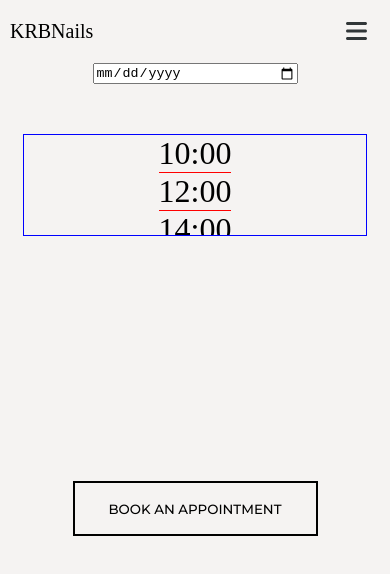
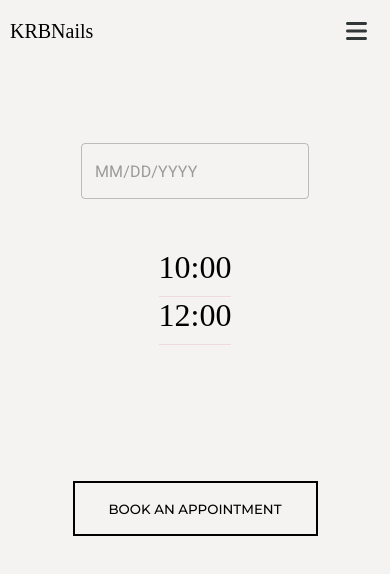
Before and after one commit to o897/krbnails-frontend, a React (Vite) app: page /date in a window 390 px wide. Shown: the top 574 px of the page. Built offline with nearby package versions, Linux system fonts and the light colour scheme.

Commit message:
update appointment date page css

```diff
--- a/package.json
+++ b/package.json
@@ -10,12 +10,17 @@
     "preview": "vite preview"
   },
   "dependencies": {
+    "@emotion/react": "^11.11.3",
+    "@emotion/styled": "^11.11.0",
     "@fortawesome/fontawesome-svg-core": "^6.5.1",
     "@fortawesome/free-brands-svg-icons": "^6.5.1",
     "@fortawesome/free-regular-svg-icons": "^6.5.1",
     "@fortawesome/free-solid-svg-icons": "^6.5.1",
     "@fortawesome/react-fontawesome": "^0.2.0",
+    "@mui/material": "^5.15.9",
+    "@mui/x-date-pickers": "^6.19.4",
     "aos": "^2.3.4",
+    "dayjs": "^1.11.10",
     "react": "^18.2.0",
     "react-dom": "^18.2.0",
     "react-router-dom": "^6.21.3"
--- a/src/components/AppointmentDate.jsx
+++ b/src/components/AppointmentDate.jsx
@@ -2,6 +2,9 @@ import React from "react";
 import { worktimes } from "../data";
 import { Link } from "react-router-dom";
 import { useState } from "react";
+import { AdapterDayjs } from "@mui/x-date-pickers/AdapterDayjs";
+import { LocalizationProvider } from "@mui/x-date-pickers/LocalizationProvider";
+import { DatePicker } from "@mui/x-date-pickers/DatePicker";
 
 const AppointmentDate = () => {
   const [appointmentDate, setAppointmentDate] = useState();
@@ -12,19 +15,20 @@ const AppointmentDate = () => {
   return (
     <div className="appointment__form-date">
       <form onSubmit={formSubmit()}>
-      <div className="date">
-        <input type="date" name="date" />
-      </div>
-      <div className="times">
+        <div className="date">
+          <LocalizationProvider dateAdapter={AdapterDayjs}>
+            <DatePicker />
+          </LocalizationProvider>
+        </div>
+        <div className="times">
           {worktimes.map((day) => (
             <div className="time" onClick={() => setAppointmentTime(day.time)}>
               {day.time}
             </div>
           ))}
-      </div>
+        </div>
 
-            <button className="hero__bookbtn">BOOK AN APPOINTMENT</button>
-
+        <button className="hero__bookbtn">BOOK AN APPOINTMENT</button>
       </form>
     </div>
   );
--- a/src/index.css
+++ b/src/index.css
@@ -584,9 +584,10 @@
       margin: 0 6vw;
     }
     .date {
-      display: flex;
-      justify-content: center;
-      margin-bottom: 50px;
+     display: flex;
+     justify-content: center;
+     margin-bottom: 50px;
+     margin-top: 80px;
     }
 
     .date input {
@@ -598,14 +599,14 @@
       display: grid;
       place-items: center;
       height: 100px;
-      border: 1px solid blue;
       overflow-y: auto;
 
     }
 
     .time {
       font-size: 2rem;
-      border-bottom: 1px solid red;
+      border-bottom: 1px solid rgb(238, 220, 220);
+      padding-bottom: 10px;
     }
 
 /* End Appointment Date -selection  */
```
Also changed, not shown: index.html (+5 -5 lines), 1 other file (tests, documents, lock files or other folders).
